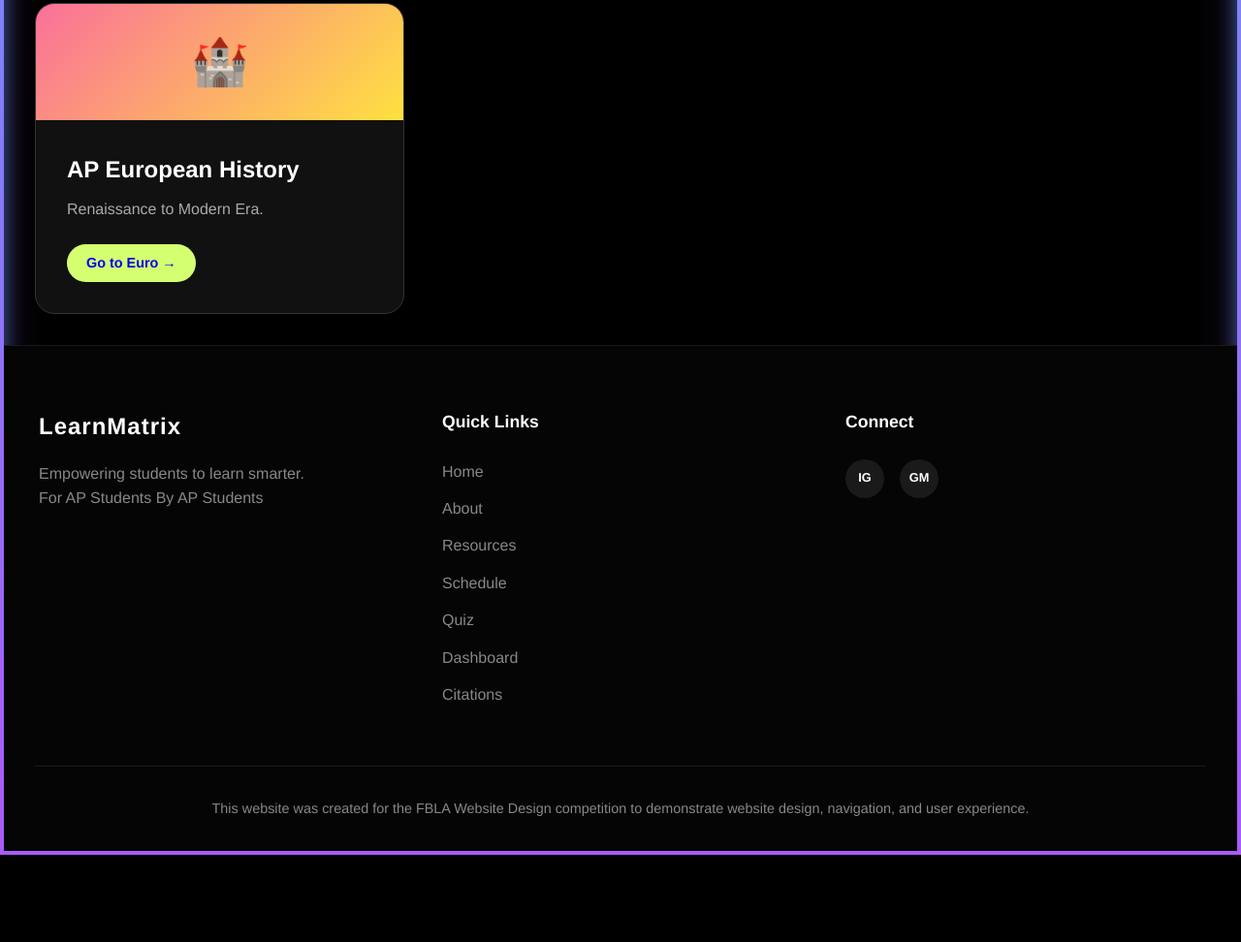
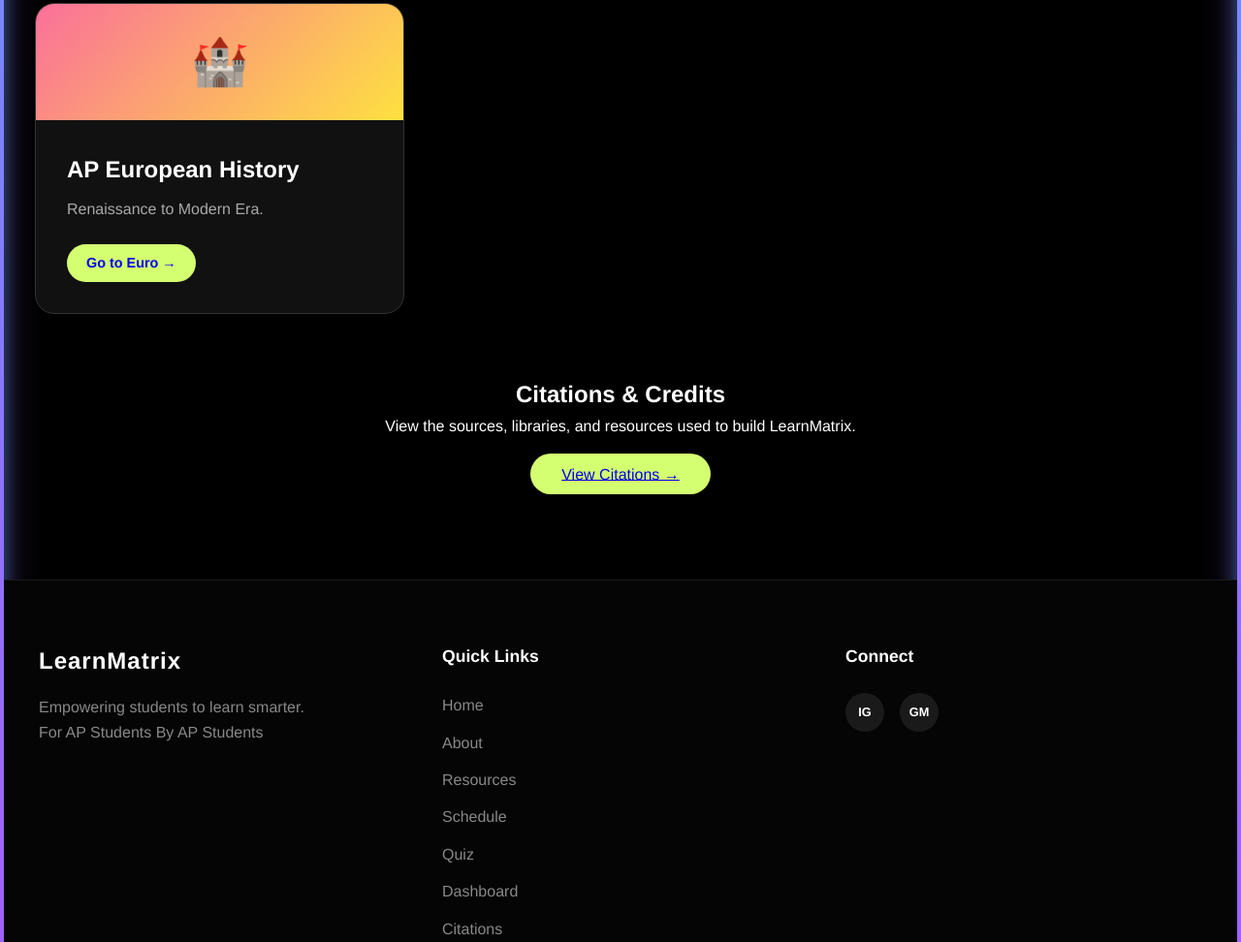
Before and after one commit to skommepa/LearnMatrix, a website: page src/resources.html in a window 1280 px wide. Shown: the part 960-1932 px from the top of the page at 97% size. Before the commit the page ends 1842 px from the top, so only its background shows below. Drawn offline with Linux system fonts and the light colour scheme.

Commit message:
Move Citations link from header to resources page and footer

```diff
--- a/src/resources.html
+++ b/src/resources.html
@@ -23,7 +23,7 @@
                 <li><a href="/LearnMatrix/schedule.html">Schedule</a></li>
                 <li><a href="/LearnMatrix/quizzes.html">Quiz</a></li>
                 <li><a href="/LearnMatrix/dashboard.html">Dashboard</a></li>
-                <li><a href="/LearnMatrix/citations.html">Citations</a></li>
+
                 <li><a href="/LearnMatrix/login.html" class="user-profile"
                         style="color: #fff; text-decoration: none; font-size: 1.2rem;">👤</a></li>
             </ul>
@@ -82,6 +82,14 @@
                 </div>
             </div>
         </section>
+
+        <section class="citations-access" style="text-align: center; margin: 4rem 0;">
+            <h2>Citations & Credits</h2>
+            <p style="margin-bottom: 1.5rem;">View the sources, libraries, and resources used to build LearnMatrix.</p>
+            <a href="/LearnMatrix/citations.html" class="btn-link"
+                style="padding: 0.8rem 2rem; background: var(--primary-color, #4facfe); border-radius: 50px;">View
+                Citations &rarr;</a>
+        </section>
     </main>
 
     <footer class="premium-footer">
```
Also changed, not shown: src/about.html (+1 -1 lines), src/chatbot.html (+1 -1 lines), src/citations.html (+2 -1 lines), src/dashboard.html (+1 -1 lines), src/index.html (+1 -1 lines), src/login.html (+1 -1 lines), src/quizzes.html (+1 -1 lines), src/resources/ap-euro.html (+1 -1 lines), src/resources/ap-macro.html (+1 -1 lines), src/resources/ap-micro.html (+1 -1 lines), src/resources/ap-stats.html (+1 -1 lines), src/schedule.html (+1 -1 lines).
